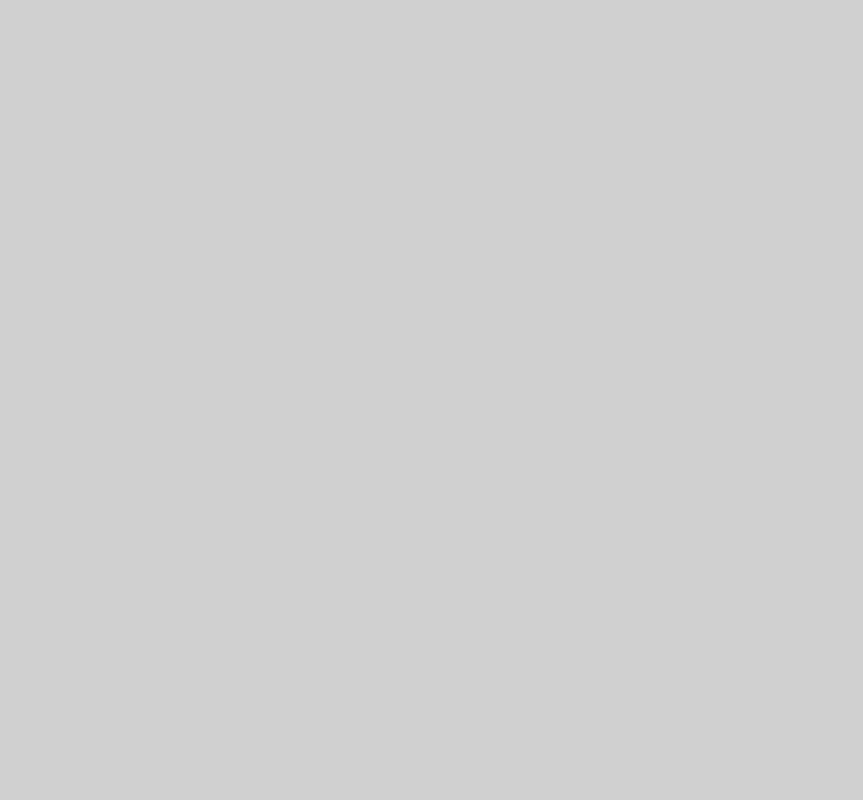
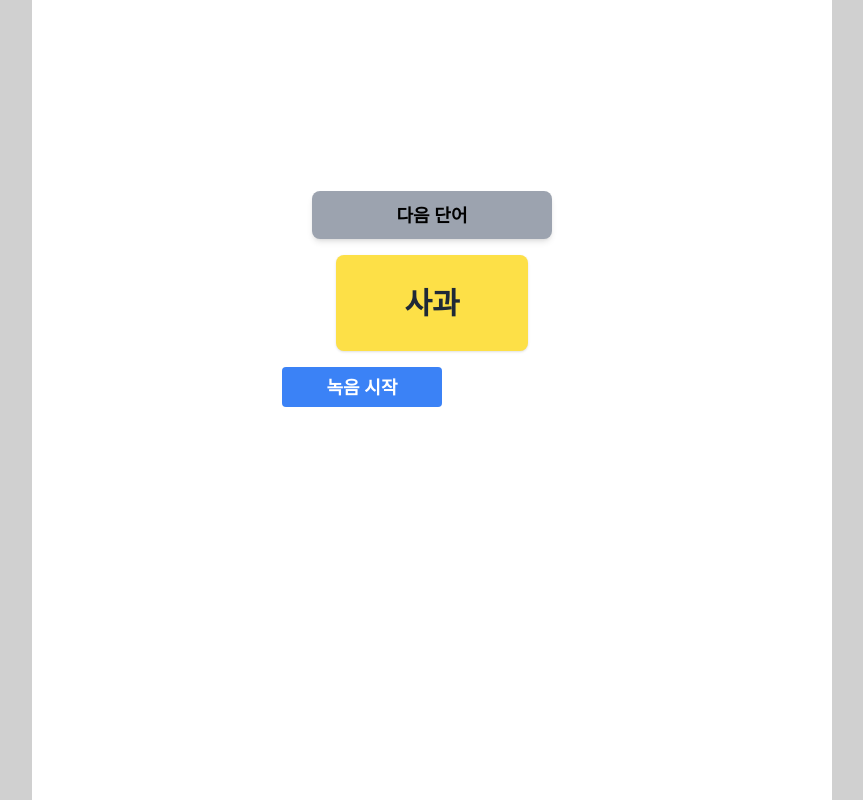
Before and after one commit to AI-X-Team-2/Final_Front, a React (Vite) app: page /daily/step/1 in a window 1280 px wide. Before the commit this address had no page. Shown: the whole page, without its empty margins (208-1071 px from the left). Built offline with nearby package versions, Linux system fonts and the light colour scheme.

Commit message:
feat:기본 단어 테스트 추가

```diff
--- a/src/App.jsx
+++ b/src/App.jsx
@@ -6,6 +6,7 @@ import BasicStep1 from './pages/BasicStep1';
 import DailyLifeVoca from './pages/DailyLifeVoca';
 import Basic from './pages/Basic';
 import BasicStage from './pages/BasicStage';
+import DailyStep from './pages/DailyStep';
 
 function App() {
   return (
@@ -13,10 +14,13 @@ function App() {
       <Routes>
         {/* Layout을 라우트에 감싸서 중첩 라우팅 적용 */}
         <Route element={<Layout />}>
-          <Route path="/daily-life-voca" element={<DailyLifeVoca />} />
+
           <Route path="/basic" element={<Basic />} />
           <Route path="/basic/step/:step" element={<BasicStep1 />} />
           <Route path="/basic/step/:step/:stage" element={<BasicStage />} />
+          <Route path="/daily" element={<DailyStep />} />
+
+          <Route path="/daily/step/:step" element={<DailyLifeVoca />} />
 
 
 
--- a/src/assets/wordList.js
+++ b/src/assets/wordList.js
@@ -12,7 +12,7 @@ import school from "./word-audio/school.mp4";
 
 import step1_1_1 from "./STEP 1-5 video/STEP1/step1_1-1.mp4";
 import step1_1_2 from "./STEP 1-5 video/STEP1/step1_1-2.mp4";
-import step1_1_3 from "./STEP 1-5 video/STEP1/step1_1-3.mp4";
+import step1_1_3 from "./STEP 1-5 video/STEP1/step1_1-3.mov";
 import step1_1_4 from "./STEP 1-5 video/STEP1/step1_1-4.mp4";
 import step1_1_5 from "./STEP 1-5 video/STEP1/step1_1-5.mp4";
 import step1_2_1 from "./STEP 1-5 video/STEP1/step1_2-1.mp4";
@@ -22,153 +22,145 @@ import step1_2_4 from "./STEP 1-5 video/STEP1/step1_2-4.mp4";
 import step1_2_5 from "./STEP 1-5 video/STEP1/step1_2-5.mp4";
 import step1_3_1 from "./STEP 1-5 video/STEP1/step1_3-1.mp4";
 import step1_3_2 from "./STEP 1-5 video/STEP1/step1_3-2.mp4";
-import step1_3_3 from "./STEP 1-5 video/STEP1/step1_3-3.mp4";
+import step1_3_3 from "./STEP 1-5 video/STEP1/step1_3-3.mov";
 import step1_3_4 from "./STEP 1-5 video/STEP1/step1_3-4.mp4";
 import step1_3_5 from "./STEP 1-5 video/STEP1/step1_3-5.mp4";
-import step2_1_1 from "./STEP 1-5 video/STEP2/step2_1-1.mp4";
-import step2_1_2 from "./STEP 1-5 video/STEP2/step2_1-2.mp4";
-import step2_1_3 from "./STEP 1-5 video/STEP2/step2_1-3.mp4";
-import step2_1_4 from "./STEP 1-5 video/STEP2/step2_1-4.mp4";
-import step2_1_5 from "./STEP 1-5 video/STEP2/step2_1-5.mp4";
-import step2_1_6 from "./STEP 1-5 video/STEP2/step2_1-6.mp4";
-import step2_1_7 from "./STEP 1-5 video/STEP2/step2_1-7.mp4";
-import step2_1_8 from "./STEP 1-5 video/STEP2/step2_1-8.mp4";
-import step2_1_9 from "./STEP 1-5 video/STEP2/step2_1-9.mp4";
-import step2_2_1 from "./STEP 1-5 video/STEP2/step2_2-1.mp4";
-import step2_2_2 from "./STEP 1-5 video/STEP2/step2_2-2.mp4";
-import step2_2_3 from "./STEP 1-5 video/STEP2/step2_2-3.mp4";
-import step2_2_4 from "./STEP 1-5 video/STEP2/step2_2-4.mp4";
-import step2_2_5 from "./STEP 1-5 video/STEP2/step2_2-5.mp4";
-import step2_2_6 from "./STEP 1-5 video/STEP2/step2_2-6.mp4";
-import step2_2_7 from "./STEP 1-5 video/STEP2/step2_2-7.mp4";
-import step2_2_8 from "./STEP 1-5 video/STEP2/step2_2-8.mp4";
-import step2_2_9 from "./STEP 1-5 video/STEP2/step2_2-9.mp4";
-import step2_3_1 from "./STEP 1-5 video/STEP2/step2_3-1.mp4";
-import step2_3_2 from "./STEP 1-5 video/STEP2/step2_3-2.mp4";
-import step2_3_3 from "./STEP 1-5 video/STEP2/step2_3-3.mp4";
-import step2_3_4 from "./STEP 1-5 video/STEP2/step2_3-4.mp4";
-import step2_3_5 from "./STEP 1-5 video/STEP2/step2_3-5.mp4";
-import step2_3_6 from "./STEP 1-5 video/STEP2/step2_3-6.mp4";
-import step2_3_7 from "./STEP 1-5 video/STEP2/step2_3-7.mp4";
-import step2_3_8 from "./STEP 1-5 video/STEP2/step2_3-8.mp4";
-import step2_3_9 from "./STEP 1-5 video/STEP2/step2_3-9.mp4";
-import step2_4_1 from "./STEP 1-5 video/STEP2/step2_4-1.mp4";
-import step2_4_2 from "./STEP 1-5 video/STEP2/step2_4-2.mp4";
-import step2_4_3 from "./STEP 1-5 video/STEP2/step2_4-3.mp4";
-import step2_4_4 from "./STEP 1-5 video/STEP2/step2_4-4.mp4";
-import step2_4_5 from "./STEP 1-5 video/STEP2/step2_4-5.mp4";
-import step2_4_6 from "./STEP 1-5 video/STEP2/step2_4-6.mp4";
-import step2_4_7 from "./STEP 1-5 video/STEP2/step2_4-7.mp4";
-import step2_4_8 from "./STEP 1-5 video/STEP2/step2_4-8.mp4";
-import step2_4_9 from "./STEP 1-5 video/STEP2/step2_4-9.mp4";
-import step3_1_1 from "./STEP 1-5 video/STEP3/step3_1-1.mp4";
-import step3_1_2 from "./STEP 1-5 video/STEP3/step3_1-2.mp4";
-import step3_1_3 from "./STEP 1-5 video/STEP3/step3_1-3.mp4";
-import step3_1_4 from "./STEP 1-5 video/STEP3/step3_1-4.mp4";
-import step3_1_5 from "./STEP 1-5 video/STEP3/step3_1-5.mp4";
-import step3_1_6 from "./STEP 1-5 video/STEP3/step3_1-6.mp4";
-import step3_1_7 from "./STEP 1-5 video/STEP3/step3_1-7.mp4";
-import step3_1_8 from "./STEP 1-5 video/STEP3/step3_1-8.mp4";
-import step3_1_9 from "./STEP 1-5 video/STEP3/step3_1-9.mp4";
-import step3_1_10 from "./STEP 1-5 video/STEP3/step3_1-10.mp4";
-import step3_1_11 from "./STEP 1-5 video/STEP3/step3_1-11.mp4";
-import step3_1_12 from "./STEP 1-5 video/STEP3/step3_1-12.mp4";
-import step3_1_13 from "./STEP 1-5 video/STEP3/step3_1-13.mp4";
-import step3_2_1 from "./STEP 1-5 video/STEP3/step3_2-1.mp4";
-import step3_2_2 from "./STEP 1-5 video/STEP3/step3_2-2.mp4";
-import step3_2_3 from "./STEP 1-5 video/STEP3/step3_2-3.mp4";
-import step3_2_4 from "./STEP 1-5 video/STEP3/step3_2-4.mp4";
-import step3_2_5 from "./STEP 1-5 video/STEP3/step3_2-5.mp4";
-import step3_2_6 from "./STEP 1-5 video/STEP3/step3_2-6.mp4";
-import step3_2_7 from "./STEP 1-5 video/STEP3/step3_2-7.mp4";
-import step3_2_8 from "./STEP 1-5 video/STEP3/step3_2-8.mp4";
-import step3_2_9 from "./STEP 1-5 video/STEP3/step3_2-9.mp4";
-import step3_2_10 from "./STEP 1-5 video/STEP3/step3_2-10.mp4";
-import step3_2_11 from "./STEP 1-5 video/STEP3/step3_2-11.mp4";
-import step3_2_12 from "./STEP 1-5 video/STEP3/step3_2-12.mp4";
-import step3_2_13 from "./STEP 1-5 video/STEP3/step3_2-13.mp4";
-import step3_3_1 from "./STEP 1-5 video/STEP3/step3_3-1.mp4";
-import step3_3_2 from "./STEP 1-5 video/STEP3/step3_3-2.mp4";
-import step3_3_3 from "./STEP 1-5 video/STEP3/step3_3-3.mp4";
-import step3_3_4 from "./STEP 1-5 video/STEP3/step3_3-4.mp4";
-import step3_3_5 from "./STEP 1-5 video/STEP3/step3_3-5.mp4";
-import step3_3_6 from "./STEP 1-5 video/STEP3/step3_3-6.mp4";
-import step3_3_7 from "./STEP 1-5 video/STEP3/step3_3-7.mp4";
-import step3_3_8 from "./STEP 1-5 video/STEP3/step3_3-8.mp4";
-import step3_3_9 from "./STEP 1-5 video/STEP3/step3_3-9.mp4";
-import step3_3_10 from "./STEP 1-5 video/STEP3/step3_3-10.mp4";
-import step3_3_11 from "./STEP 1-5 video/STEP3/step3_3-11.mp4";
-import step3_3_12 from "./STEP 1-5 video/STEP3/step3_3-12.mp4";
-import step3_3_13 from "./STEP 1-5 video/STEP3/step3_3-13.mp4";
-import step4_1_1 from "./STEP 1-5 video/STEP4/step4_1-1.mp4";
-import step4_1_2 from "./STEP 1-5 video/STEP4/step4_1-2.mp4";
-import step4_1_3 from "./STEP 1-5 video/STEP4/step4_1-3.mp4";
-import step4_1_4 from "./STEP 1-5 video/STEP4/step4_1-4.mp4";
-import step4_1_5 from "./STEP 1-5 video/STEP4/step4_1-5.mp4";
-import step4_1_6 from "./STEP 1-5 video/STEP4/step4_1-6.mp4";
-import step4_1_7 from "./STEP 1-5 video/STEP4/step4_1-7.mp4";
-import step4_1_8 from "./STEP 1-5 video/STEP4/step4_1-8.mp4";
-import step4_1_9 from "./STEP 1-5 video/STEP4/step4_1-9.mp4";
-import step4_1_10 from "./STEP 1-5 video/STEP4/step4_1-10.mp4";
-import step4_1_11 from "./STEP 1-5 video/STEP4/step4_1-11.mp4";
-import step4_1_12 from "./STEP 1-5 video/STEP4/step4_1-12.mp4";
-import step4_2_1 from "./STEP 1-5 video/STEP4/step4_2-1.mp4";
-import step4_2_2 from "./STEP 1-5 video/STEP4/step4_2-2.mp4";
-import step4_2_3 from "./STEP 1-5 video/STEP4/step4_2-3.mp4";
-import step4_2_4 from "./STEP 1-5 video/STEP4/step4_2-4.mp4";
-import step4_2_5 from "./STEP 1-5 video/STEP4/step4_2-5.mp4";
-import step4_2_6 from "./STEP 1-5 video/STEP4/step4_2-6.mp4";
-import step4_2_7 from "./STEP 1-5 video/STEP4/step4_2-7.mp4";
-import step4_2_8 from "./STEP 1-5 video/STEP4/step4_2-8.mp4";
-import step4_2_9 from "./STEP 1-5 video/STEP4/step4_2-9.mp4";
-import step4_2_10 from "./STEP 1-5 video/STEP4/step4_2-10.mp4";
-import step4_2_11 from "./STEP 1-5 video/STEP4/step4_2-11.mp4";
-import step4_2_12 from "./STEP 1-5 video/STEP4/step4_2-12.mp4";
-import step4_3_1 from "./STEP 1-5 video/STEP4/step4_3-1.mp4";
-import step4_3_2 from "./STEP 1-5 video/STEP4/step4_3-2.mp4";
-import step4_3_3 from "./STEP 1-5 video/STEP4/step4_3-3.mp4";
-import step4_3_4 from "./STEP 1-5 video/STEP4/step4_3-4.mp4";
-import step4_3_5 from "./STEP 1-5 video/STEP4/step4_3-5.mp4";
-import step4_3_6 from "./STEP 1-5 video/STEP4/step4_3-6.mp4";
-import step4_3_7 from "./STEP 1-5 video/STEP4/step4_3-7.mp4";
-import step4_3_8 from "./STEP 1-5 video/STEP4/step4_3-8.mp4";
-import step4_3_9 from "./STEP 1-5 video/STEP4/step4_3-9.mp4";
-import step4_3_10 from "./STEP 1-5 video/STEP4/step4_3-10.mp4";
-import step4_3_11 from "./STEP 1-5 video/STEP4/step4_3-11.mp4";
-import step4_3_12 from "./STEP 1-5 video/STEP4/step4_3-12.mp4";
-import step5_1_1 from "./STEP 1-5 video/STEP5/step5_1-1.mp4";
-import step5_1_2 from "./STEP 1-5 video/STEP5/step5_1-2.mp4";
-import step5_1_3 from "./STEP 1-5 video/STEP5/step5_1-3.mp4";
-import step5_1_4 from "./STEP 1-5 video/STEP5/step5_1-4.mp4";
-import step5_1_5 from "./STEP 1-5 video/STEP5/step5_1-5.mp4";
-import step5_1_6 from "./STEP 1-5 video/STEP5/step5_1-6.mp4";
-import step5_1_7 from "./STEP 1-5 video/STEP5/step5_1-7.mp4";
-import step5_1_8 from "./STEP 1-5 video/STEP5/step5_1-8.mp4";
-import step5_1_9 from "./STEP 1-5 video/STEP5/step5_1-9.mp4";
-import step5_2_1 from "./STEP 1-5 video/STEP5/step5_2-1.mp4";
-import step5_2_2 from "./STEP 1-5 video/STEP5/step5_2-2.mp4";
-import step5_2_3 from "./STEP 1-5 video/STEP5/step5_2-3.mp4";
-import step5_2_4 from "./STEP 1-5 video/STEP5/step5_2-4.mp4";
-import step5_2_5 from "./STEP 1-5 video/STEP5/step5_2-5.mp4";
-import step5_2_6 from "./STEP 1-5 video/STEP5/step5_2-6.mp4";
-import step5_2_7 from "./STEP 1-5 video/STEP5/step5_2-7.mp4";
-import step5_2_8 from "./STEP 1-5 video/STEP5/step5_2-8.mp4";
-import step5_2_9 from "./STEP 1-5 video/STEP5/step5_2-9.mp4";
-import step5_2_10 from "./STEP 1-5 video/STEP5/step5_2-10.mp4";
-import step5_2_11 from "./STEP 1-5 video/STEP5/step5_2-11.mp4";
-import step5_2_12 from "./STEP 1-5 video/STEP5/step5_2-12.mp4";
+import step2_1_1 from "./STEP 1-5 video/STEP2/step2_1-1.mov";
+import step2_1_2 from "./STEP 1-5 video/STEP2/step2_1-2.mov";
+import step2_1_3 from "./STEP 1-5 video/STEP2/step2_1-3.mov";
+import step2_1_4 from "./STEP 1-5 video/STEP2/step2_1-4.mov";
+import step2_1_5 from "./STEP 1-5 video/STEP2/step2_1-5.mov";
+import step2_1_6 from "./STEP 1-5 video/STEP2/step2_1-6.mov";
+import step2_1_7 from "./STEP 1-5 video/STEP2/step2_1-7.mov";
+import step2_1_8 from "./STEP 1-5 video/STEP2/step2_1-8.mov";
+import step2_1_9 from "./STEP 1-5 video/STEP2/step2_1-9.mov";
+import step2_2_1 from "./STEP 1-5 video/STEP2/step2_2-1.mov";
+import step2_2_2 from "./STEP 1-5 video/STEP2/step2_2-2.mov";
+import step2_2_3 from "./STEP 1-5 video/STEP2/step2_2-3.mov";
+import step2_2_4 from "./STEP 1-5 video/STEP2/step2_2-4.mov";
+import step2_2_5 from "./STEP 1-5 video/STEP2/step2_2-5.mov";
+import step2_2_6 from "./STEP 1-5 video/STEP2/step2_2-6.mov";
+import step2_2_7 from "./STEP 1-5 video/STEP2/step2_2-7.mov";
+import step2_2_8 from "./STEP 1-5 video/STEP2/step2_2-8.mov";
+import step2_2_9 from "./STEP 1-5 video/STEP2/step2_2-9.mov";
+import step2_3_1 from "./STEP 1-5 video/STEP2/step2_3-1.mov";
+import step2_3_2 from "./STEP 1-5 video/STEP2/step2_3-2.mov";
+import step2_3_3 from "./STEP 1-5 video/STEP2/step2_3-3.mov";
+import step2_3_4 from "./STEP 1-5 video/STEP2/step2_3-4.mov";
+import step2_3_5 from "./STEP 1-5 video/STEP2/step2_3-5.mov";
+import step2_3_6 from "./STEP 1-5 video/STEP2/step2_3-6.mov";
+import step2_3_7 from "./STEP 1-5 video/STEP2/step2_3-7.mov";
+import step2_3_8 from "./STEP 1-5 video/STEP2/step2_3-8.mov";
+import step2_3_9 from "./STEP 1-5 video/STEP2/step2_3-9.mov";
+import step2_4_1 from "./STEP 1-5 video/STEP2/step2_4-1.mov";
+import step2_4_2 from "./STEP 1-5 video/STEP2/step2_4-2.mov";
+import step2_4_3 from "./STEP 1-5 video/STEP2/step2_4-3.mov";
+import step2_4_4 from "./STEP 1-5 video/STEP2/step2_4-4.mov";
+import step2_4_5 from "./STEP 1-5 video/STEP2/step2_4-5.mov";
+import step2_4_6 from "./STEP 1-5 video/STEP2/step2_4-6.mov";
+import step2_4_7 from "./STEP 1-5 video/STEP2/step2_4-7.mov";
+import step2_4_8 from "./STEP 1-5 video/STEP2/step2_4-8.mov";
+import step2_4_9 from "./STEP 1-5 video/STEP2/step2_4-9.mov";
+import step3_1_1 from "./STEP 1-5 video/STEP3/step3_1-1.mov";
+import step3_1_2 from "./STEP 1-5 video/STEP3/step3_1-2.mov";
+import step3_1_3 from "./STEP 1-5 video/STEP3/step3_1-3.mov";
+import step3_1_4 from "./STEP 1-5 video/STEP3/step3_1-4.mov";
+import step3_1_5 from "./STEP 1-5 video/STEP3/step3_1-5.mov";
+import step3_1_6 from "./STEP 1-5 video/STEP3/step3_1-6.mov";
+import step3_1_7 from "./STEP 1-5 video/STEP3/step3_1-7.mov";
+import step3_1_8 from "./STEP 1-5 video/STEP3/step3_1-8.mov";
+import step3_1_9 from "./STEP 1-5 video/STEP3/step3_1-9.mov";
+import step3_1_10 from "./STEP 1-5 video/STEP3/step3_1-10.mov";
+import step3_1_11 from "./STEP 1-5 video/STEP3/step3_1-11.mov";
+import step3_1_12 from "./STEP 1-5 video/STEP3/step3_1-12.mov";
+import step3_1_13 from "./STEP 1-5 video/STEP3/step3_1-13.mov";
+import step3_2_1 from "./STEP 1-5 video/STEP3/step3_2-1.mov";
+import step3_2_2 from "./STEP 1-5 video/STEP3/step3_2-2.mov";
+import step3_2_3 from "./STEP 1-5 video/STEP3/step3_2-3.mov";
+import step3_2_4 from "./STEP 1-5 video/STEP3/step3_2-4.mov";
+import step3_2_5 from "./STEP 1-5 video/STEP3/step3_2-5.mov";
+import step3_2_6 from "./STEP 1-5 video/STEP3/step3_2-6.mov";
+import step3_2_7 from "./STEP 1-5 video/STEP3/step3_2-7.mov";
+import step3_2_8 from "./STEP 1-5 video/STEP3/step3_2-8.mov";
+import step3_2_9 from "./STEP 1-5 video/STEP3/step3_2-9.mov";
+import step3_2_10 from "./STEP 1-5 video/STEP3/step3_2-10.mov";
+import step3_2_11 from "./STEP 1-5 video/STEP3/step3_2-11.mov";
+import step3_2_12 from "./STEP 1-5 video/STEP3/step3_2-12.mov";
+import step3_2_13 from "./STEP 1-5 video/STEP3/step3_2-13.mov";
+import step3_3_1 from "./STEP 1-5 video/STEP3/step3_3-1.mov";
+import step3_3_2 from "./STEP 1-5 video/STEP3/step3_3-2.mov";
+import step3_3_3 from "./STEP 1-5 video/STEP3/step3_3-3.mov";
+import step3_3_4 from "./STEP 1-5 video/STEP3/step3_3-4.mov";
+import step3_3_5 from "./STEP 1-5 video/STEP3/step3_3-5.mov";
+import step3_3_6 from "./STEP 1-5 video/STEP3/step3_3-6.mov";
+import step3_3_7 from "./STEP 1-5 video/STEP3/step3_3-7.mov";
+import step3_3_8 from "./STEP 1-5 video/STEP3/step3_3-8.mov";
+import step3_3_9 from "./STEP 1-5 video/STEP3/step3_3-9.mov";
+import step3_3_10 from "./STEP 1-5 video/STEP3/step3_3-10.mov";
+import step3_3_11 from "./STEP 1-5 video/STEP3/step3_3-11.mov";
+import step3_3_12 from "./STEP 1-5 video/STEP3/step3_3-12.mov";
+import step3_3_13 from "./STEP 1-5 video/STEP3/step3_3-13.mov";
+import step4_1_1 from "./STEP 1-5 video/STEP4/step4_1-1.mov";
+import step4_1_2 from "./STEP 1-5 video/STEP4/step4_1-2.mov";
+import step4_1_3 from "./STEP 1-5 video/STEP4/step4_1-3.mov";
+import step4_1_4 from "./STEP 1-5 video/STEP4/step4_1-4.mov";
+import step4_1_5 from "./STEP 1-5 video/STEP4/step4_1-5.mov";
+import step4_1_6 from "./STEP 1-5 video/STEP4/step4_1-6.mov";
+import step4_1_7 from "./STEP 1-5 video/STEP4/step4_1-7.mov";
+import step4_1_8 from "./STEP 1-5 video/STEP4/step4_1-8.mov";
+import step4_1_9 from "./STEP 1-5 video/STEP4/step4_1-9.mov";
+import step4_1_10 from "./STEP 1-5 video/STEP4/step4_1-10.mov";
+import step4_1_11 from "./STEP 1-5 video/STEP4/step4_1-11.mov";
+import step4_1_12 from "./STEP 1-5 video/STEP4/step4_1-12.mov";
+import step4_2_1 from "./STEP 1-5 video/STEP4/step4_2-1.mov";
+import step4_2_2 from "./STEP 1-5 video/STEP4/step4_2-2.mov";
+import step4_2_3 from "./STEP 1-5 video/STEP4/step4_2-3.mov";
+import step4_2_4 from "./STEP 1-5 video/STEP4/step4_2-4.mov";
+import step4_2_5 from "./STEP 1-5 video/STEP4/step4_2-5.mov";
+import step4_2_6 from "./STEP 1-5 video/STEP4/step4_2-6.mov";
+import step4_2_7 from "./STEP 1-5 video/STEP4/step4_2-7.mov";
+import step4_2_8 from "./STEP 1-5 video/STEP4/step4_2-8.mov";
+import step4_2_9 from "./STEP 1-5 video/STEP4/step4_2-9.mov";
+import step4_2_10 from "./STEP 1-5 video/STEP4/step4_2-10.mov";
+import step4_2_11 from "./STEP 1-5 video/STEP4/step4_2-11.mov";
+import step4_2_12 from "./STEP 1-5 video/STEP4/step4_2-12.mov";
+import step4_3_1 from "./STEP 1-5 video/STEP4/step4_3-1.mov";
+import step4_3_2 from "./STEP 1-5 video/STEP4/step4_3-2.mov";
+import step4_3_3 from "./STEP 1-5 video/STEP4/step4_3-3.mov";
+import step4_3_4 from "./STEP 1-5 video/STEP4/step4_3-4.mov";
+import step4_3_5 from "./STEP 1-5 video/STEP4/step4_3-5.mov";
+import step4_3_6 from "./STEP 1-5 video/STEP4/step4_3-6.mov";
+import step4_3_7 from "./STEP 1-5 video/STEP4/step4_3-7.mov";
+import step4_3_8 from "./STEP 1-5 video/STEP4/step4_3-8.mov";
+import step4_3_9 from "./STEP 1-5 video/STEP4/step4_3-9.mov";
+import step4_3_10 from "./STEP 1-5 video/STEP4/step4_3-10.mov";
+import step4_3_11 from "./STEP 1-5 video/STEP4/step4_3-11.mov";
+import step4_3_12 from "./STEP 1-5 video/STEP4/step4_3-12.mov";
+import step5_1_1 from "./STEP 1-5 video/STEP5/step5_1-1.mov";
+import step5_1_2 from "./STEP 1-5 video/STEP5/step5_1-2.mov";
+import step5_1_3 from "./STEP 1-5 video/STEP5/step5_1-3.mov";
+import step5_1_4 from "./STEP 1-5 video/STEP5/step5_1-4.mov";
+import step5_1_5 from "./STEP 1-5 video/STEP5/step5_1-5.mov";
+import step5_1_6 from "./STEP 1-5 video/STEP5/step5_1-6.mov";
+import step5_1_7 from "./STEP 1-5 video/STEP5/step5_1-7.mov";
+import step5_1_8 from "./STEP 1-5 video/STEP5/step5_1-8.mov";
+import step5_1_9 from "./STEP 1-5 video/STEP5/step5_1-9.mov";
+import step5_2_1 from "./STEP 1-5 video/STEP5/step5_2-1.mov";
+import step5_2_2 from "./STEP 1-5 video/STEP5/step5_2-2.mov";
+import step5_2_3 from "./STEP 1-5 video/STEP5/step5_2-3.mov";
+import step5_2_4 from "./STEP 1-5 video/STEP5/step5_2-4.mov";
+import step5_2_5 from "./STEP 1-5 video/STEP5/step5_2-5.mov";
+import step5_2_6 from "./STEP 1-5 video/STEP5/step5_2-6.mov";
+import step5_2_7 from "./STEP 1-5 video/STEP5/step5_2-7.mov";
+import step5_2_8 from "./STEP 1-5 video/STEP5/step5_2-8.mov";
+import step5_2_9 from "./STEP 1-5 video/STEP5/step5_2-9.mov";
+import step5_2_10 from "./STEP 1-5 video/STEP5/step5_2-10.mov";
+import step5_2_11 from "./STEP 1-5 video/STEP5/step5_2-11.mov";
+import step5_2_12 from "./STEP 1-5 video/STEP5/step5_2-12.mov";
 
 import "./STEP 1-5 video/STEP1/step1_1-1.mp4"
-export const wordList = {
- step1Words,
- step2Words,
- step3Words,
- step4Words,
- step5Words,
-  dailyWords,
-};
 
-const step1Words = {
+export const step1Words = {
   step1_1: [
     { word: "바", videoPath: step1_1_1 },
     { word: "뱌", videoPath: step1_1_2 },
@@ -192,7 +184,7 @@ const step1Words = {
   ],
 };
 
-const step2Words = {
+export const step2Words = {
   step2_1: [
     { word: "다", videoPath: step2_1_1 },
     { word: "댜", videoPath: step2_1_2 },
@@ -239,7 +231,7 @@ const step2Words = {
   ],
 };
 
-const step3Words = {
+export const step3Words = {
   step3_1: [
     { word: "자", videoPath: step3_1_1 },
     { word: "쟈", videoPath: step3_1_2 },
@@ -289,7 +281,7 @@ const step3Words = {
 };
 
 
-const step4Words = {
+export const step4Words = {
   step4_1: [
     { word: "그", videoPath: step4_1_1 },
     { word: "긔", videoPath: step4_1_2 },
@@ -334,7 +326,7 @@ const step4Words = {
   ]
 };
 
-const step5Words = {
+export const step5Words = {
   step5_1: [
     { word: "하", videoPath: step5_1_1 },
     { word: "햐", videoPath: step5_1_2 },
@@ -363,7 +355,7 @@ const step5Words = {
 };
 
 
- const dailyWords = [
+export const dailyWords = [
     { word: "사과", videoPath: apple },
     { word: "바나나", videoPath: banana },
     { word: "자동차", videoPath: car },
@@ -375,3 +367,13 @@ const step5Words = {
     { word: "라디오", videoPath: radio },
     { word: "학교", videoPath: school },
   ];
+
+
+  export const wordList = {
+ step1Words,
+ step2Words,
+ step3Words,
+ step4Words,
+ step5Words,
+  dailyWords,
+};
--- a/src/component/Button.jsx
+++ b/src/component/Button.jsx
@@ -1,10 +1,13 @@
 import React from 'react'
-const Button = ({ children, onClick, className = "", ...props }) => {
+const Button = ({ children, onClick, className = "", disabled, ...props }) => {
+  const baseStyle = "w-60 h-12  rounded-lg shadow-md  text-lg font-semibold ";
+  const disabledStyle = "bg-gray-400 ";
+  const activeStyle = "bg-blue-600 text-white hover:bg-blue-700 transition-colors"
   return (
     <button
       onClick={onClick}
-      className={`w-60 h-12 bg-blue-600 text-white rounded-lg shadow-md
-         hover:bg-blue-700 transition-colors text-lg font-semibold ${className}`}
+      disabled={disabled}
+      className={`${baseStyle} ${disabled ? disabledStyle : activeStyle} ${className}`}
       {...props}
     >
       {children}
--- a/src/component/Words.jsx
+++ b/src/component/Words.jsx
@@ -6,7 +6,7 @@ import Audio from "./Audio";
 
 import Button from "./Button";
 
-const Words = ({data}) => {
+const Words = ({ data }) => {
   const [currentIndex, setCurrentIndex] = useState(0);
   const [currentWord, setCurrentWord] = useState(null);
   const [result, setResult] = useState(null);
@@ -20,7 +20,7 @@ const Words = ({data}) => {
   };
 
 
-   useEffect(() => {
+  useEffect(() => {
     setCurrentWord(data[currentIndex]);
   }, [currentIndex]);
 
@@ -39,7 +39,12 @@ const Words = ({data}) => {
     <div className="mb-10 flex flex-col items-center gap-4 p-4">
 
 
-      <Button  onClick={goToNextWord}>다음 단어</Button>
+        <Button onClick={goToNextWord} disabled={!result}>다음 단어</Button>
+
+
+
+
+
 
 
       {currentWord && (
--- a/src/pages/DailyLifeVoca.jsx
+++ b/src/pages/DailyLifeVoca.jsx
@@ -1,12 +1,27 @@
 import Audio from "../component/Audio";
 import Words from "../component/Words";
-
+import { dailyWords } from "../assets/wordList";
+import { useParams } from "react-router-dom";
 
 const DailyLifeVoca = () => {
+  const { step } = useParams();
+
+  const getDataByStep = () => {
+    switch (step) {
+      case "1":
+        return dailyWords;
+
+      default:
+        return [];
+    }
+  };
+
+  const data = getDataByStep();
+
 
   return (
     <div className="flex flex-col justify-center items-center h-screen">
-        <Words/>
+      <Words data={data} />
     </div>
   );
 };
--- /dev/null
+++ b/src/pages/DailyStep.jsx
@@ -0,0 +1,18 @@
+import React from 'react'
+import StageButton from '../component/StageButton'
+import { Link } from 'react-router-dom'
+
+const DailyStep = () => {
+    return (
+        <div className='flex flex-col justify-center items-center h-screen gap-10'>
+            <Link to="/daily/step/1"><StageButton step={1} status={"current"} ></StageButton></Link>
+
+            <Link to="/daily/step/2"><StageButton step={2} status={"current"} ></StageButton></Link>
+
+            <Link to="/daily/step/3"><StageButton step={3} status={"current"} ></StageButton></Link>
+
+        </div>
+    )
+}
+
+export default DailyStep
```
Also changed, not shown: src/pages/BasicStage.jsx (+10 -7 lines), src/pages/Main.jsx (added, +11 -0 lines).
